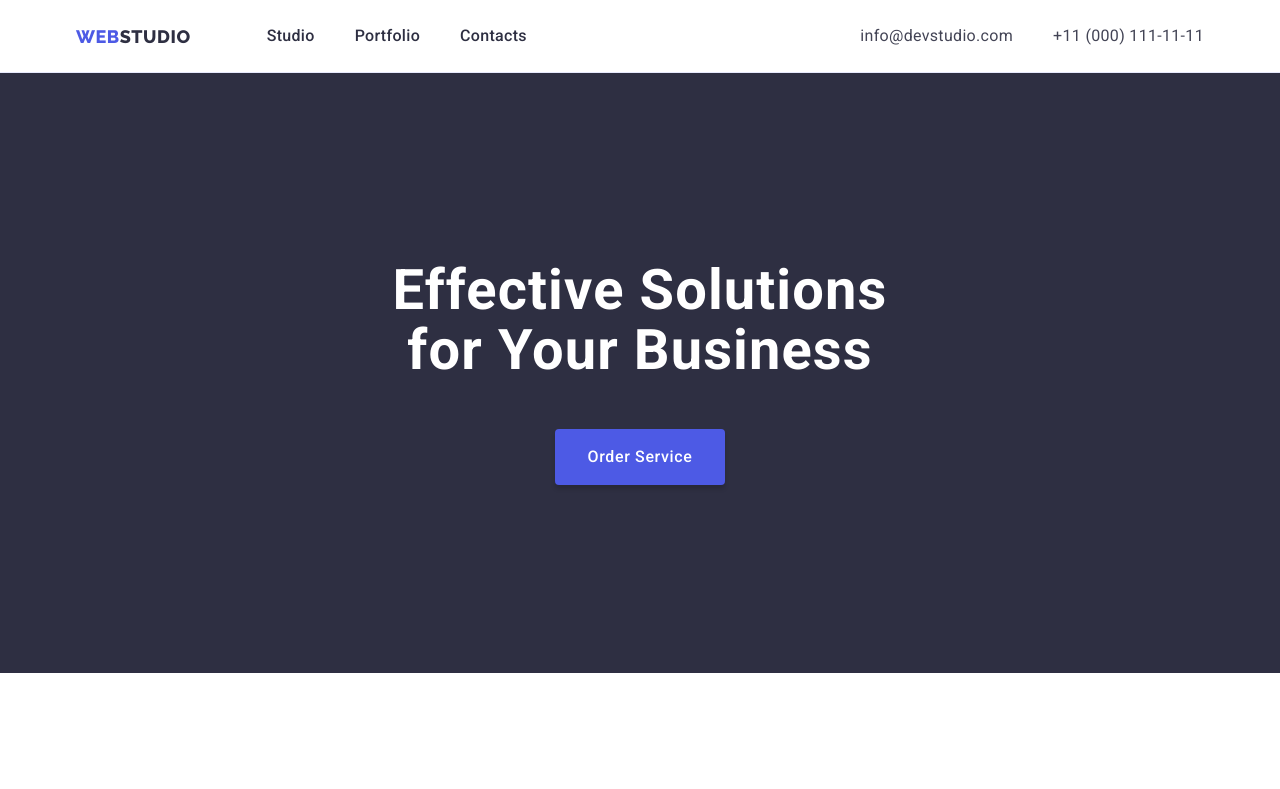
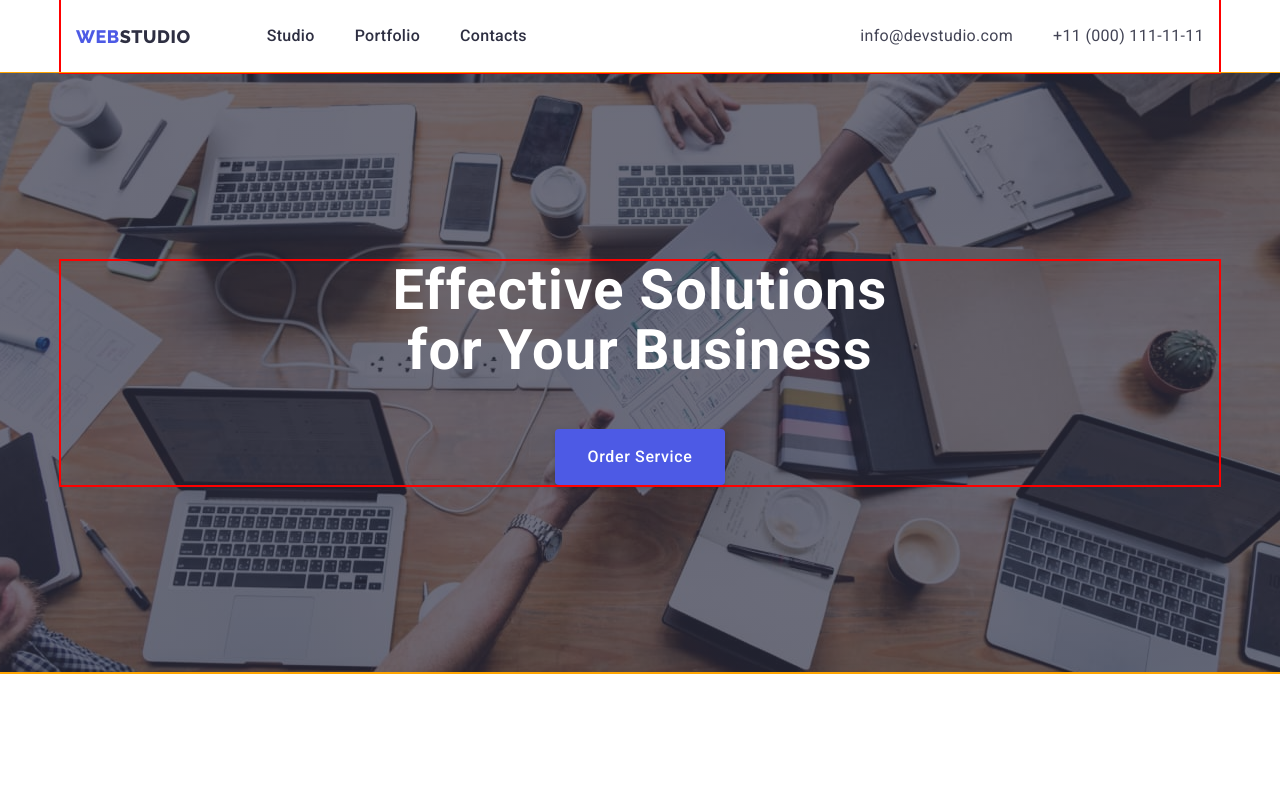
Before and after one commit to DevMasterX/goit-markup-hw-04, a plain HTML site: page index.html in a window 1280 px wide. Shown: the top 789 px of the page. Drawn offline with nearby package versions, Linux system fonts and the light colour scheme.

Commit message:
main section - BG image

```diff
--- a/css/styles.css
+++ b/css/styles.css
@@ -58,7 +58,7 @@ img {
 .container {
   /* max-width: 1158px; */
   width: 1158px;
-  /* outline: 2px solid red; */
+  outline: 2px solid red;
 
   padding: 0 15px;
   margin: 0 auto;
@@ -67,6 +67,7 @@ img {
 .section {
   padding-top: 120px;
   padding-bottom: 120px;
+  outline: 1px solid orange;
 }
 /* ---------------------------header */
 .flex-header {
@@ -188,9 +189,20 @@ img {
 
 .main-section {
   text-align: center;
+  max-width: 1440px;
+  margin-left: auto;
+  margin-right: auto;
   padding-top: 188px;
   padding-bottom: 188px;
   background-color: var(--second-color);
+  background-image: linear-gradient(
+      rgba(46, 47, 66, 0.7),
+      rgba(46, 47, 66, 0.7)
+    ),
+    url(../images/people-office.jpg);
+  background-repeat: no-repeat;
+  background-position: center;
+  background-size: cover;
 }
 
 .main-heading {
```
Also changed, not shown: images/people-office.jpg (added).
